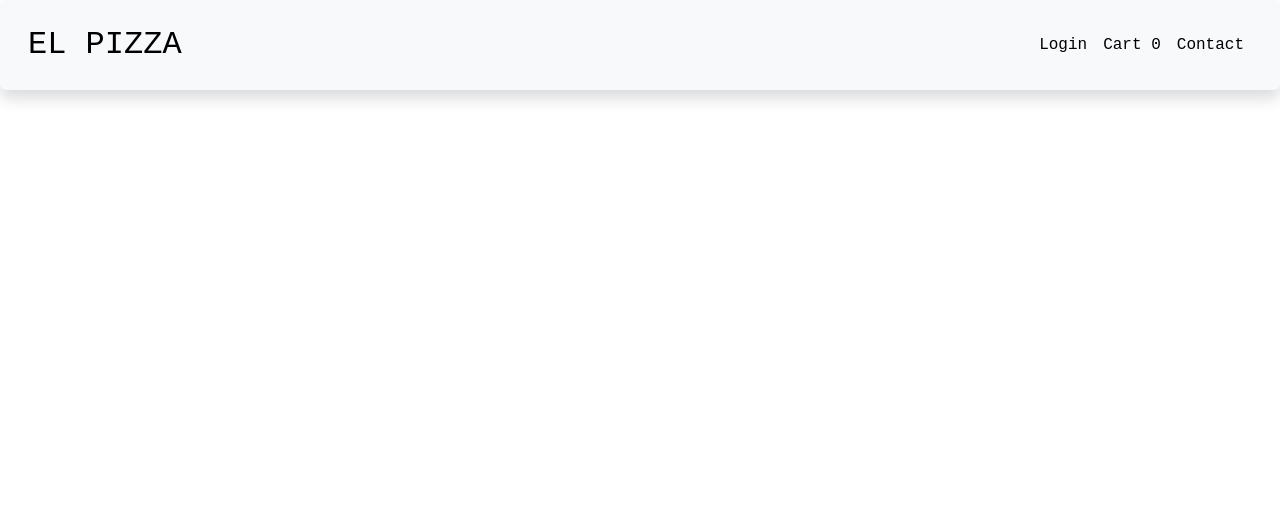
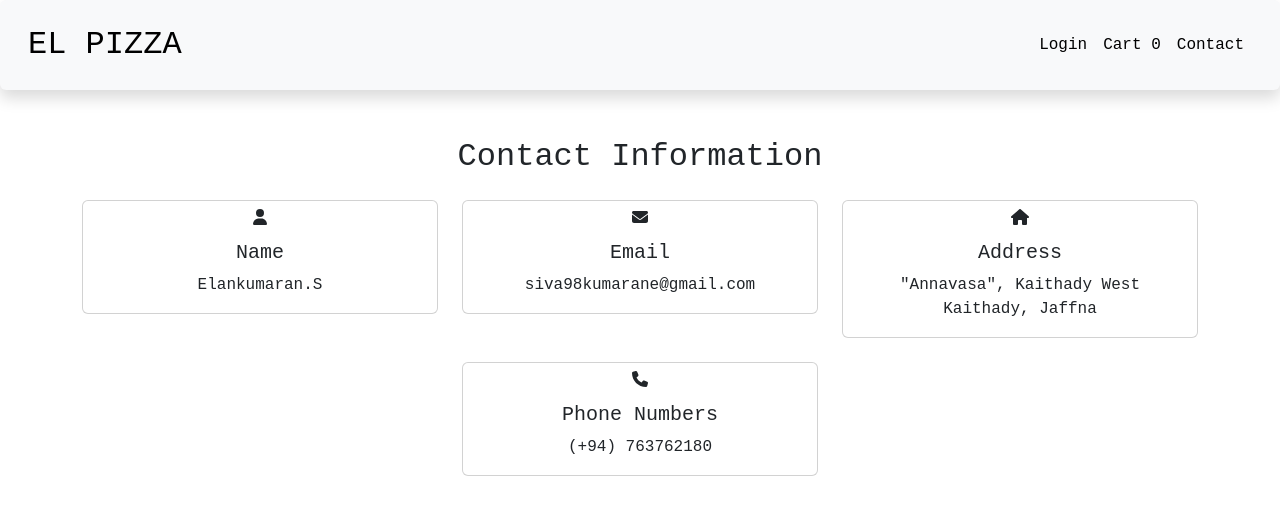
Before and after one commit to Elankumaran98/EL-Pizza, a React (Create React App) app in the folder frontend/: page /contact in a window 1280 px wide. Shown: the top 514 px of the page. Built offline with nearby package versions, Linux system fonts and the light colour scheme; a web font is replaced by a local one.

Commit message:
contact screen added

```diff
--- a/frontend/src/App.js
+++ b/frontend/src/App.js
@@ -6,6 +6,7 @@ import RegisterScreen from "./screens/RegisterScreen.js";
 import LoginScreen from "./screens/LoginScreen.js";
 import OrdersScreen from "./screens/OrdersScreen.js";
 import AdminScreen from "./screens/AdminScreen.js";
+import Contact from "./screens/Contact.js";
 
 function App() {
   return (
@@ -18,7 +19,8 @@ function App() {
           <Route path="/register" element={<RegisterScreen />} />
           <Route path="/login" element={<LoginScreen />} />
           <Route path="/orders" element={<OrdersScreen />} />
-          <Route path="/admin/*" element={ <AdminScreen/>} />
+          <Route path="/admin/*" element={<AdminScreen />} />
+          <Route path="/contact" element={ <Contact/>} />
         </Routes>
       </BrowserRouter>
     </div>
--- a/frontend/src/screens/AdminScreen.js
+++ b/frontend/src/screens/AdminScreen.js
@@ -1,5 +1,5 @@
 import React, { useEffect } from "react";
-import { useSelector, useDispatch } from "react-redux";
+import { useSelector } from "react-redux";
 import { Link, Routes, Route } from "react-router-dom";
 import UsersList from "./UsersList";
 import PizzasList from "./PizzasList";
@@ -8,7 +8,6 @@ import OrdersList from "./OrdersList";
 import EditScreen from "./EditScreen"
 
 const AdminScreen = () => {
-  const dispatch = useDispatch();
   const userState = useSelector((state) => state.loginUserReducer);
   const { currentUser } = userState;
 
--- /dev/null
+++ b/frontend/src/screens/Contact.js
@@ -0,0 +1,60 @@
+import React from "react";
+import { FontAwesomeIcon } from "@fortawesome/react-fontawesome";
+import {
+  faUser,
+  faEnvelope,
+  faHome,
+  faPhone,
+} from "@fortawesome/free-solid-svg-icons";
+
+const Contact = () => {
+  return (
+    <div className="container">
+      <h2 className="text-center mb-4">Contact Information</h2>
+      <div className="row ">
+        <div className="col-md-4">
+          <div className="card text-center">
+            <FontAwesomeIcon icon={faUser} className="card-img-top mt-2" />
+            <div className="card-body">
+              <h5 className="card-title">Name</h5>
+              <p className="card-text">Elankumaran.S</p>
+            </div>
+          </div>
+        </div>
+        <div className="col-md-4">
+          <div className="card text-center">
+            <FontAwesomeIcon icon={faEnvelope} className="card-img-top mt-2" />
+            <div className="card-body">
+              <h5 className="card-title">Email</h5>
+              <p className="card-text">siva98kumarane@gmail.com</p>
+            </div>
+          </div>
+        </div>
+        <div className="col-md-4">
+          <div className="card text-center">
+            <FontAwesomeIcon icon={faHome} className="card-img-top mt-2" />
+            <div className="card-body">
+              <h5 className="card-title">Address</h5>
+              <p className="card-text">
+                "Annavasa", Kaithady West Kaithady, Jaffna
+              </p>
+            </div>
+          </div>
+        </div>
+      </div>
+      <div className="row mt-4">
+        <div className="col-md-4 offset-md-4">
+          <div className="card text-center">
+            <FontAwesomeIcon icon={faPhone} className="card-img-top mt-2" />
+            <div className="card-body">
+              <h5 className="card-title">Phone Numbers</h5>
+              <p className="card-text">(+94) 763762180</p>
+            </div>
+          </div>
+        </div>
+      </div>
+    </div>
+  );
+};
+
+export default Contact;
```
